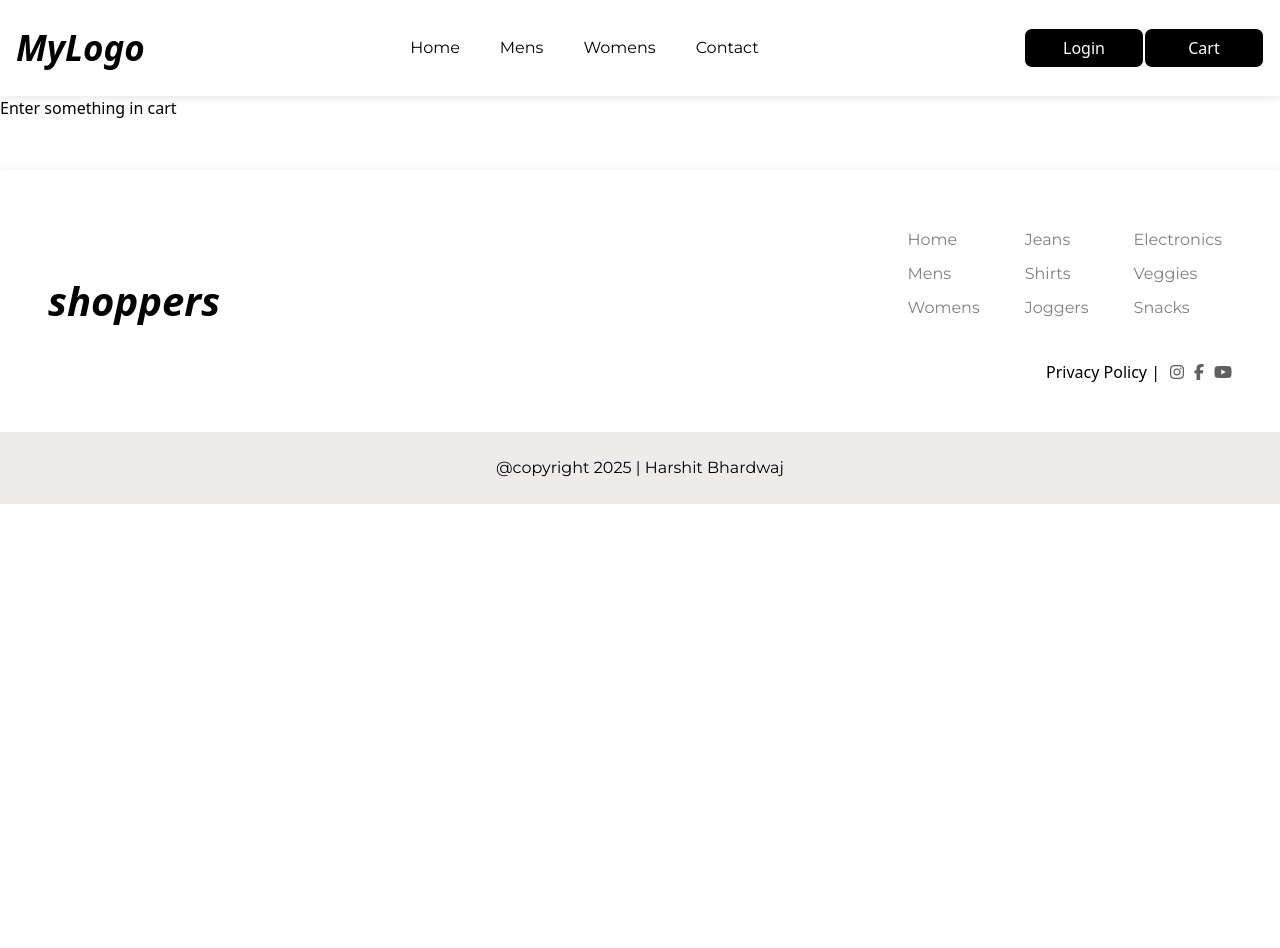
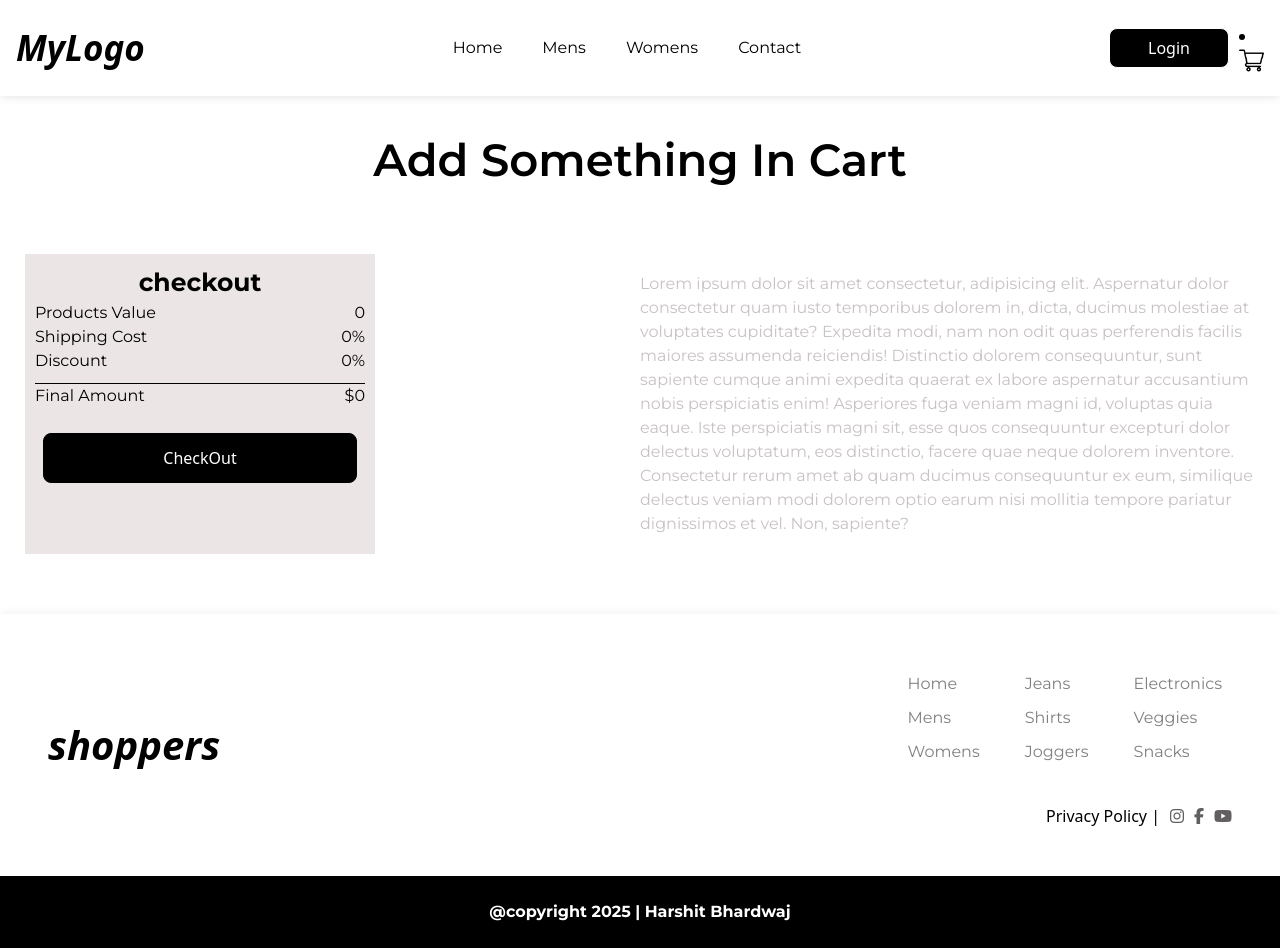
Before and after one commit to Harshit7048/e_commerce, a React (Vite) app: page /cart in a window 1280 px wide. Before the commit the page ends 800 px from the top, so only its background shows below. Built offline with nearby package versions, Linux system fonts and the light colour scheme; a web font is replaced by a local one.

Commit message:
cart updated

```diff
--- a/src/Components/Context/ShopContextProvider.jsx
+++ b/src/Components/Context/ShopContextProvider.jsx
@@ -5,6 +5,7 @@ import all_products from '../Assets/all_product'
 export default function ShopContextProvider(props) {
     const contextValue = { all_products }
 
+
     return (
         <ShopContext.Provider value={contextValue}>
             {props.children}
--- a/src/Components/Footer/footer.css
+++ b/src/Components/Footer/footer.css
@@ -1,4 +1,4 @@
-.footer{
+.footer {
     display: flex;
 
     padding: 3rem;
@@ -13,39 +13,43 @@
     box-shadow: 0.1px 0.1px 10px rgb(239, 236, 236);
 
 }
-.footer-second-line{
-    background-color: rgb(238, 235, 235);
+
+.footer-second-line {
+    background-color: rgb(0, 0, 0);
     padding: 1.5rem;
     display: flex;
     align-items: center;
     text-align: center;
     justify-content: center;
-    color: rgb(0, 0, 0);
-      font-family: "Montserrat", sans-serif;
+    color: rgb(255, 255, 255);
+    font-family: "Montserrat", sans-serif;
+    font-weight: 700;
+}
 
-}
-.f-nav{
+.f-nav {
     display: flex;
     gap: 25px;
 }
-.f-nav ul li{
+
+.f-nav ul li {
     margin: 10px;
     color: gray;
-      font-family: "Montserrat", sans-serif;
+    font-family: "Montserrat", sans-serif;
 }
 
-.social-links{
+.social-links {
     margin-top: 30px;
     display: flex;
     justify-content: end;
     gap: 10px;
     align-items: end;
 }
-.social-links a{
+
+.social-links a {
     color: rgb(97, 95, 95);
 }
 
-.f-logo{
+.f-logo {
     font-size: 40px;
     font-weight: 800;
     font-style: italic;
--- a/src/Components/Header/Header.jsx
+++ b/src/Components/Header/Header.jsx
@@ -2,13 +2,13 @@ import React, { useContext } from "react";
 import './header.css'
 import Button from "../Button/Button";
 import { Link, NavLink } from "react-router-dom";
-
+import cart_icon from '../Assets/cart_icon.png'
 import UserContext from "../Context/UserContext";
 
 
 
 
-export default function Header(){
+export default function Header() {
 
 
     // fetch('https://api.escuelajs.co/api/v1/products').then(res => res.json()).then(data => JSON.parse(JSON.stringify(data)))
@@ -22,7 +22,7 @@ export default function Header(){
     //   .catch(err => console.error('Fetch error:', err));
 
 
-    const {user} = useContext(UserContext)
+    const { user } = useContext(UserContext)
 
 
 
@@ -36,23 +36,23 @@ export default function Header(){
         <div className="nav-mid">
             <ul>
                 <li>
-               <NavLink to='/' className={({isActive})=>
-                 `${isActive ? 'border-b':""}`
+                    <NavLink to='/' className={({ isActive }) =>
+                        `${isActive ? 'border-b' : ""}`
                     }>
                         Home
                     </NavLink>
 
                 </li>
                 <li>
-                <NavLink to='/mens' className={({isActive})=>
-                 `${isActive ? 'border-b':""}`
+                    <NavLink to='/mens' className={({ isActive }) =>
+                        `${isActive ? 'border-b' : ""}`
                     }>
                         Mens
                     </NavLink>
                 </li>
                 <li> <NavLink to='/womens'
-            className={({isActive})=>
-                 `${isActive ? 'border-b':""}`
+                    className={({ isActive }) =>
+                        `${isActive ? 'border-b' : ""}`
                     }>
                     Womens
                 </NavLink></li>
@@ -61,8 +61,12 @@ export default function Header(){
 
         </div>
         <div className="login">
-           { user ? `${user.username}`:   <Button name="Login" css='text-white bg-black cursor-pointer border hover:border-black hover:border hover:bg-transparent hover:text-black' whereTo="/login"/>}
-             <Button name="Cart" css='text-white bg-black cursor-pointer border hover:border-black hover:border hover:bg-transparent hover:text-black' whereTo="/cart"/>
+            {user ? `${user.username}` : <Button name="Login" css='text-white bg-black cursor-pointer border hover:border-black hover:border hover:bg-transparent hover:text-black' whereTo="/login" />}
+            <li>
+                <NavLink to="/cart">
+                    <img src={cart_icon} alt="" />
+                </NavLink>
+            </li>
 
         </div>
     </div>
--- a/src/Components/Header/header.css
+++ b/src/Components/Header/header.css
@@ -1,4 +1,4 @@
-.navbar{
+.navbar {
     background-color: rgb(255, 255, 255);
     display: flex;
     justify-content: space-between;
@@ -6,29 +6,44 @@
     align-items: center;
     box-shadow: 0px 0.1px 10px rgb(225, 223, 223);
 }
-.navbar .nav-mid{
+
+.navbar .nav-mid {
     display: flex;
 
 
 }
-.nav-mid ul{
+
+.nav-mid ul {
     display: flex;
 
 }
-.nav-mid ul li{
+
+.nav-mid ul li {
     margin: 20px;
     font-family: 'Courier New', Courier, monospace;
     list-style: none;
     cursor: pointer;
-      font-family: "Montserrat", sans-serif;
+    font-family: "Montserrat", sans-serif;
 
 
 }
-.nav-mid ul li a{
+
+.nav-mid ul li a {
     padding-bottom: 8px;
 }
-.logo{
+
+.logo {
     font-size: 35px;
     font-weight: 800;
     font-style: italic;
 }
+
+.login {
+    display: flex;
+    align-items: center;
+    gap: 10px;
+}
+
+li img {
+    height: 25px;
+}
--- a/src/Pages/Cart.jsx
+++ b/src/Pages/Cart.jsx
@@ -1,26 +1,75 @@
-import React from "react";
+import React, { useEffect, useState } from "react";
 import { useContext } from "react";
 import CartContext from "../Components/Context/CartContext";
-
+import './cart.css'
 
 export default function Cart() {
-    const { cart, setCart } = useContext(CartContext);
+    const { cart } = useContext(CartContext);
+    const [finalCost, setFinalCost] = useState(0);
+    const [total, setTotal] = useState(0);
+    useEffect(() => {
+        console.log("cart updated");
+        console.log(cart);
+        const total = cart.reduce((acc, item) => acc + Number(item.new_price), 0);
+        setTotal(total);
+        let finalCost = total + (total * 0.02) - (total * 0.1);
+        setFinalCost(finalCost);
+        console.log("Total:", total);
+    }, [cart])
     return (
 
         <div>
+            <div className="cart-products">
+
                 {
 
-                cart.length == 0 ? "Enter something in cart" : "Here are your cart items"
+                    cart.length == 0 ? <h1>Add Something In Cart</h1> : <h1>Your Items</h1>
 
                 }
+                <div className="cart-prod-list">
                     {cart.map((item) => (
-                <div key={item.id}>
+                        <div key={item.id} className="cart-final-prod">
                             <img src={item.image} alt={item.name} />
                             <p>{item.name}</p>
-                    <p>{item.price}</p>
+                            <p>{item.new_price}</p>
                         </div>
                     ))}
                 </div>
 
+            </div>
+
+
+            <div className="price-boxes">
+                <div className="price-box">
+                    <h1>checkout
+
+                    </h1>
+                    <p>
+                        <span>Products Value</span>
+                        <span>{total}</span>
+                    </p>
+                    <p>
+                        <span>Shipping Cost</span>
+                        <span>{finalCost == 0 ? 0 : 2}%</span>
+
+                    </p>
+                    <p style={{ marginBottom: "10px" }}>
+                        <span>Discount</span>
+                        <span>{finalCost == 0 ? 0 : 10}%</span>
+                    </p>
+                    <hr />
+                    <p>
+                        <span>Final Amount</span>
+                        <span>${finalCost}</span>
+                    </p>
+
+                    <button className="check-out-btn">CheckOut</button>
+                </div>
+                <div className="policy-box">
+                    <p>Lorem ipsum dolor sit amet consectetur, adipisicing elit. Aspernatur dolor consectetur quam iusto temporibus dolorem in, dicta, ducimus molestiae at voluptates cupiditate? Expedita modi, nam non odit quas perferendis facilis maiores assumenda reiciendis! Distinctio dolorem consequuntur, sunt sapiente cumque animi expedita quaerat ex labore aspernatur accusantium nobis perspiciatis enim! Asperiores fuga veniam magni id, voluptas quia eaque. Iste perspiciatis magni sit, esse quos consequuntur excepturi dolor delectus voluptatum, eos distinctio, facere quae neque dolorem inventore. Consectetur rerum amet ab quam ducimus consequuntur ex eum, similique delectus veniam modi dolorem optio earum nisi mollitia tempore pariatur dignissimos et vel. Non, sapiente?</p>
+                </div>
+            </div>
+        </div>
+
     )
 }
--- /dev/null
+++ b/src/Pages/cart.css
@@ -0,0 +1,108 @@
+.cart-products {
+    max-width: 1250px;
+    margin: auto;
+    margin-top: 30px;
+    /* background-color: rebeccapurple; */
+    display: flex;
+    align-items: center;
+    flex-direction: column;
+
+}
+
+.cart-products h1 {
+    font-size: 45px;
+    font-family: "Montserrat", sans-serif;
+    font-weight: 600;
+}
+
+.cart-prod-list {
+    display: flex;
+    flex-direction: column;
+    gap: 20px;
+    background-color: antiquewhite;
+    width: 80%;
+    align-items: center;
+
+
+}
+
+.cart-final-prod {
+    display: flex;
+    justify-content: space-between;
+    align-items: center;
+    gap: 20px;
+    background-color: rgb(249, 241, 241);
+    width: 100%;
+    padding: 10px;
+}
+
+.cart-final-prod img {
+    width: 60px;
+    height: 60px;
+}
+
+.cart-final-prod p {
+    font-size: 15px;
+    font-family: "Montserrat", sans-serif;
+    font-weight: 500;
+}
+
+.price-boxes {
+    /* background-color: rebeccapurple; */
+    max-width: 1250px;
+    margin: auto;
+    margin-top: 50px;
+    padding: 10px;
+    display: flex;
+    align-items: center;
+    justify-content: space-between;
+}
+
+.price-box {
+    padding: 10px;
+    background-color: rgb(235, 229, 229);
+    width: 350px;
+    height: 300px;
+}
+
+.price-box h1 {
+    text-align: center;
+    font-size: 25px;
+    font-family: "Montserrat", sans-serif;
+    font-weight: 700;
+}
+
+.price-box p {
+    display: flex;
+    align-items: center;
+    justify-content: space-between;
+    font-family: "Montserrat", sans-serif;
+
+}
+
+.policy-box {
+    width: 50%;
+}
+
+.policy-box p {
+    color: rgb(201, 194, 194);
+    font-family: "Montserrat", sans-serif;
+
+}
+
+.check-out-btn {
+    width: 95%;
+    background: black;
+    display: block;
+    margin: auto;
+    margin-top: 25px;
+    height: 50px;
+    color: white;
+    border: 1px solid black;
+    cursor: pointer;
+}
+
+.check-out-btn:hover {
+    background: none;
+    color: black;
+}
--- a/src/Pages/shopcategory.css
+++ b/src/Pages/shopcategory.css
@@ -1,9 +1,9 @@
 .card {
-    background-color: red;
+    /* background-color: red; */
 
     max-width: 300px;
     max-width: 280px;
-    box-shadow: 1px 1px 10px rgb(226, 223, 223);
+    box-shadow: 1px 1px 10px rgb(209, 205, 205);
 }
 
 .scard {
@@ -80,3 +80,37 @@
 .card-desc {
     padding: 20px;
 }
+
+.prod-btn {
+    background: black;
+    color: white;
+    cursor: pointer;
+    border: 1px solid black;
+}
+
+.prod-btn:hover {
+    background: none;
+    color: black;
+}
+
+.pop-up {
+    position: fixed;
+    right: -10%;
+    z-index: 99999;
+    top: 12%;
+    background-color: rgb(236, 195, 195);
+    padding: 1rem;
+
+    transition: all 0.3s ease-in-out;
+    border-top-left-radius: 10px;
+
+}
+
+.active-pop {
+
+    right: 0 !important;
+}
+
+.close-pop {
+    display: none;
+}
```
Also changed, not shown: src/Pages/ShopCategory.jsx (+22 -2 lines). Lines whose indentation alone changed are shown as unchanged.
